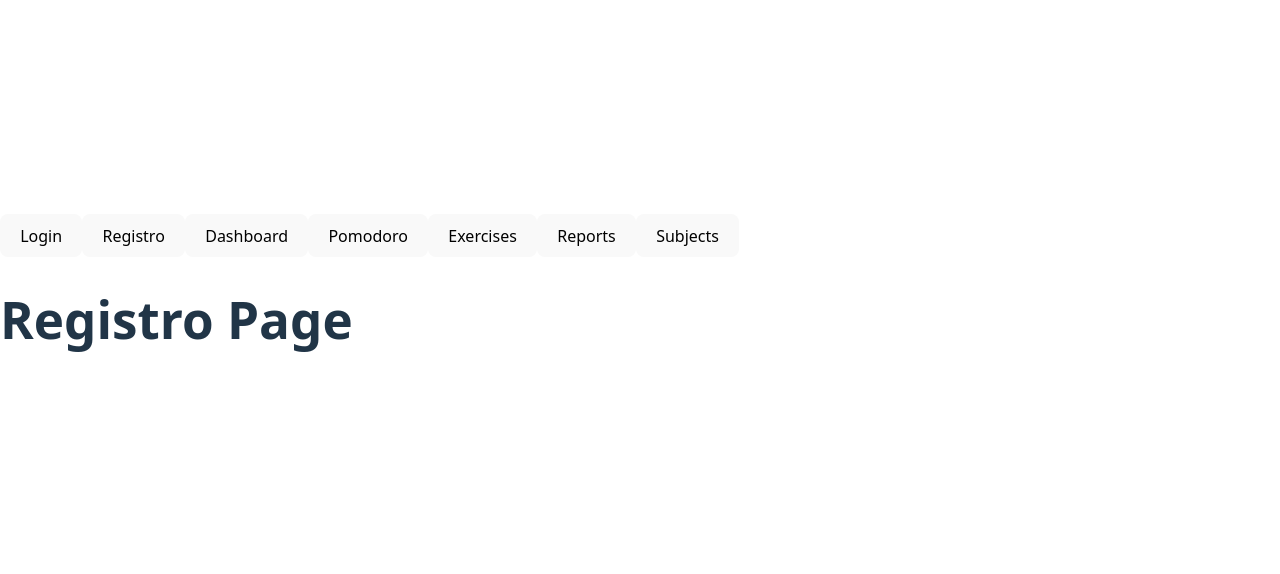
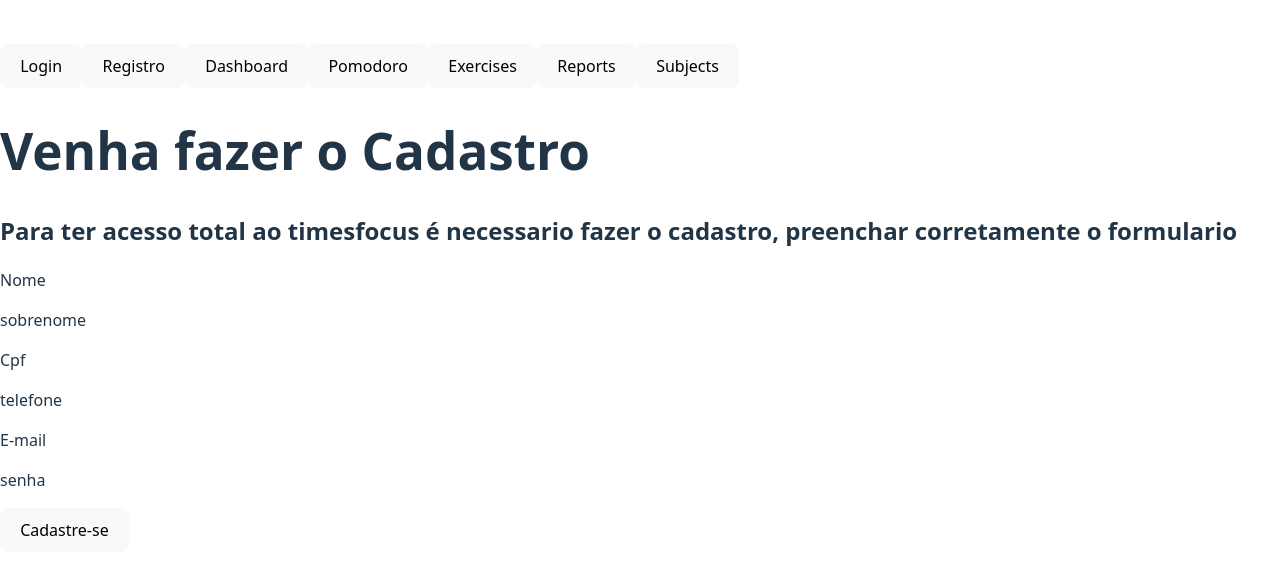
Before and after one commit to Jamersom-silva/timefocus, a React (Vite) app in the folder frontend/: page /register in a window 1280 px wide. Shown: the part 102-676 px from the top of the page. Built offline with nearby package versions, Linux system fonts and the light colour scheme.

Commit message:
criação do page registro

```diff
--- a/frontend/src/pages/Register/Register.tsx
+++ b/frontend/src/pages/Register/Register.tsx
@@ -4,7 +4,15 @@
   return (
     <div className="home-page">
       <Header />
-      <h1>Registro Page</h1>
+      <h1>Venha fazer o Cadastro </h1>
+      <h2>Para ter acesso total ao timesfocus é necessario fazer o cadastro, preenchar corretamente o formulario</h2>
+      <p>Nome</p>
+      <p>sobrenome</p>
+      <p>Cpf</p>
+      <p>telefone</p>
+      <p>E-mail</p>
+      <p>senha</p>
+      <button>Cadastre-se</button>
     </div>
   );
 }
```
